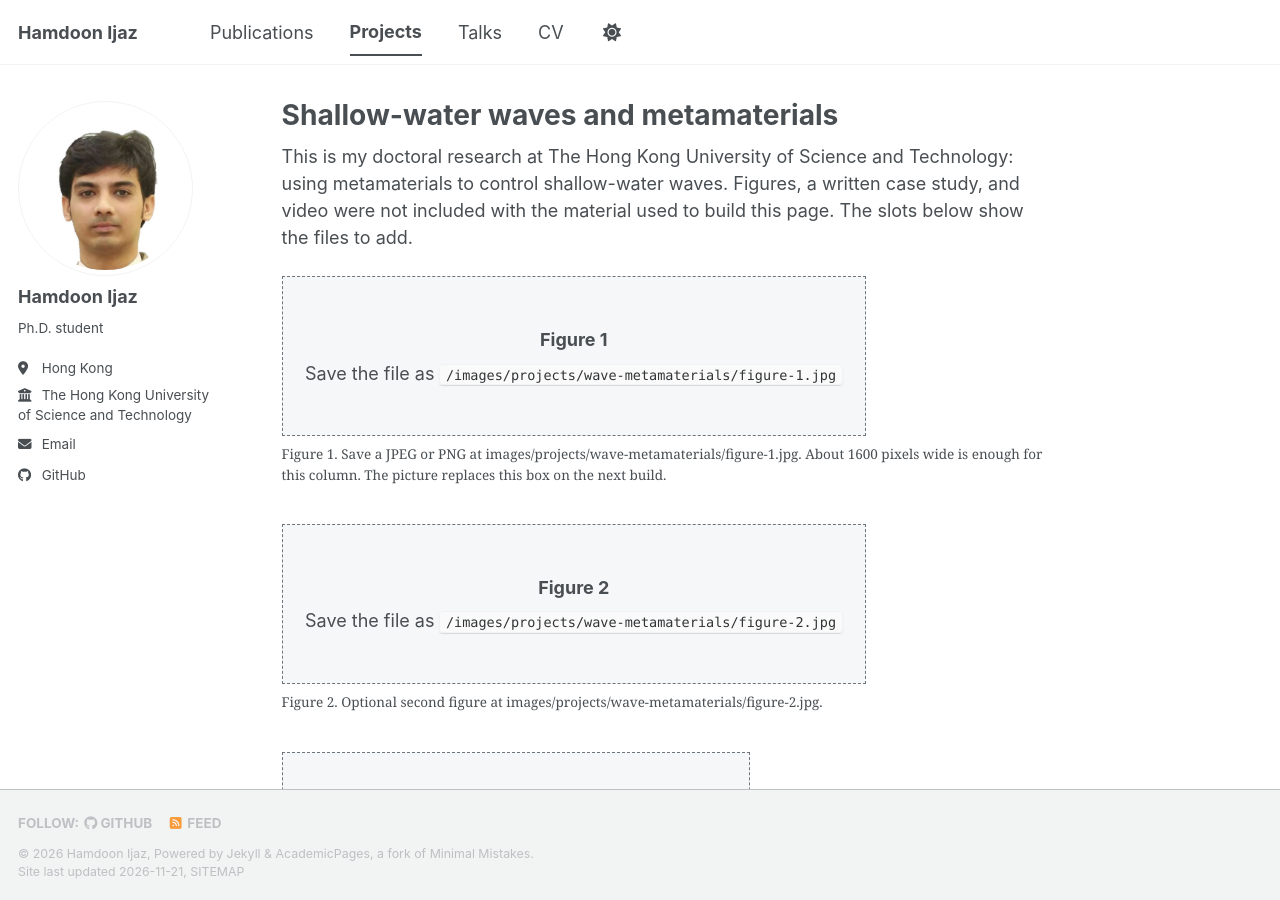
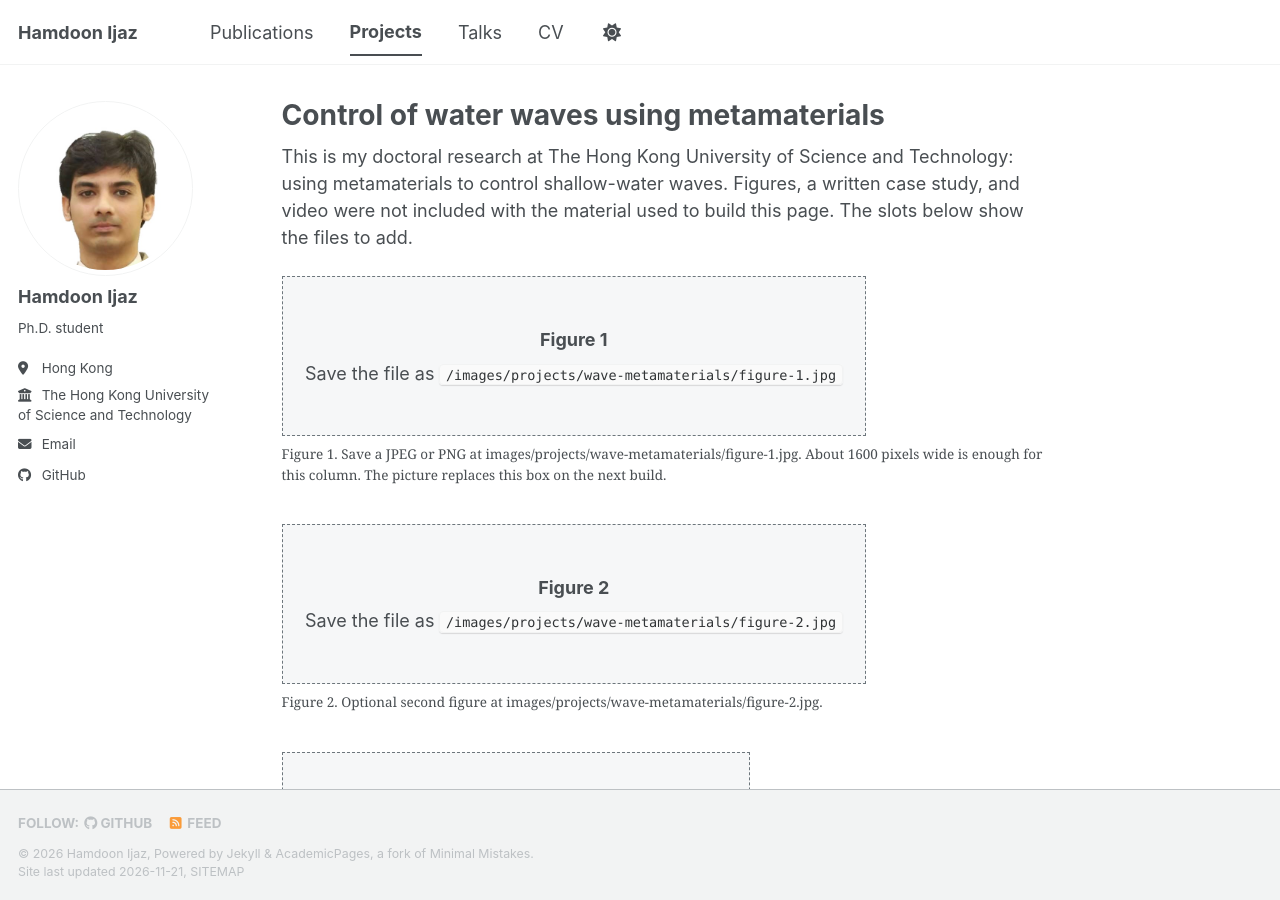
Before and after one commit to Hamdoon-UST/Hamdoon-UST.github.io, a Jekyll site: the page built from _portfolio/wave-metamaterials.md, in a window 1280 px wide and 900 px high. Built offline with Jekyll 4.4.1, drawn with Linux system fonts in a browser that asks for light colours; a style sheet for code colours, icons or effects is not loaded.

Commit message:
Update wave-metamaterials.md

```diff
--- a/_portfolio/wave-metamaterials.md
+++ b/_portfolio/wave-metamaterials.md
@@ -1,6 +1,6 @@
 ---
-title: "Shallow-water waves and metamaterials"
-excerpt: "Doctoral research on controlling shallow-water waves with metamaterials."
+title: "Control of water waves using metamaterials"
+excerpt: "Doctoral research on controlling water waves with metamaterials for the purpose of coastal protection."
 collection: portfolio
 date: 2026-01-03
 permalink: /projects/wave-metamaterials/
```
